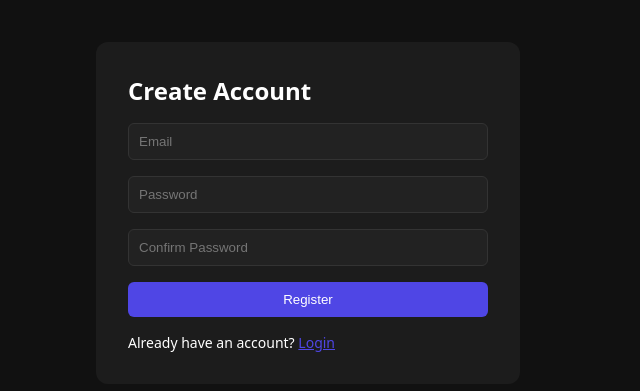
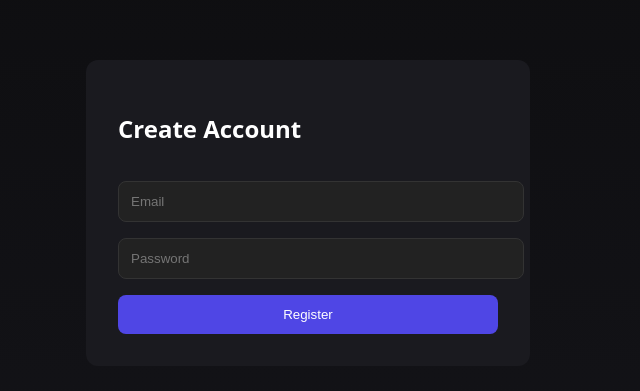
Before and after one commit to platodesignio/platosystem, a Next.js app: page /register in a window 1280 px wide. Shown: the part 187-578 px from the top of the page, without its empty margins (332-972 px from the left). Built offline with nearby package versions, Linux system fonts and the light colour scheme.

Commit message:
Update page.tsx

```diff
--- a/app/register/page.tsx
+++ b/app/register/page.tsx
@@ -3,168 +3,140 @@
 import { useState } from "react";
 import { useRouter } from "next/navigation";
 
-export default function RegisterPage() {
+export default function Register() {
   const router = useRouter();
 
-  const [email, setEmail] = useState("");
-  const [password, setPassword] = useState("");
-  const [confirm, setConfirm] = useState("");
+  const [email, setEmail] =
+    useState("");
+  const [password, setPassword] =
+    useState("");
+  const [error, setError] =
+    useState<string | null>(null);
+  const [loading, setLoading] =
+    useState(false);
 
-  const [loading, setLoading] = useState(false);
-  const [error, setError] = useState<string | null>(null);
-
-  async function handleSubmit(e: React.FormEvent) {
+  async function handleSubmit(
+    e: React.FormEvent
+  ) {
     e.preventDefault();
-
+    setLoading(true);
     setError(null);
 
-    if (password !== confirm) {
-      setError("Passwords do not match");
-      return;
-    }
-
-    if (password.length < 6) {
-      setError("Password must be at least 6 characters");
-      return;
-    }
-
-    setLoading(true);
-
     try {
-      const res = await fetch("/api/auth/register", {
+      const res = await fetch(
+        "/api/auth/register",
+        {
           method: "POST",
           headers: {
-          "Content-Type": "application/json"
+            "Content-Type":
+              "application/json"
           },
           credentials: "include",
           body: JSON.stringify({
             email,
             password
           })
-      });
+        }
+      );
 
-      const data = await res.json();
+      const data =
+        await res.json();
 
-      if (!res.ok) {
-        throw new Error(data.error || "Registration failed");
-      }
+      if (!res.ok)
+        throw new Error(
+          data.error
+        );
 
-      // 登録成功 → ダッシュボードへ
       router.push("/dashboard");
       router.refresh();
     } catch (err: any) {
-      setError(err.message || "Unexpected error");
+      setError(err.message);
     } finally {
       setLoading(false);
     }
   }
 
   return (
-    <div
-      style={{
+    <div style={styles.center}>
+      <div style={styles.card}>
+        <h2>Create Account</h2>
+
+        <form onSubmit={handleSubmit}>
+          <input
+            required
+            type="email"
+            placeholder="Email"
+            style={styles.input}
+            value={email}
+            onChange={(e) =>
+              setEmail(e.target.value)
+            }
+          />
+
+          <input
+            required
+            type="password"
+            placeholder="Password"
+            style={styles.input}
+            value={password}
+            onChange={(e) =>
+              setPassword(e.target.value)
+            }
+          />
+
+          <button style={styles.primary}>
+            {loading
+              ? "Creating..."
+              : "Register"}
+          </button>
+
+          {error && (
+            <div style={styles.error}>
+              {error}
+            </div>
+          )}
+        </form>
+      </div>
+    </div>
+  );
+}
+
+const styles: any = {
+  center: {
     minHeight: "100vh",
     display: "flex",
     justifyContent: "center",
-        alignItems: "center",
-        background: "#111",
-        color: "#fff"
-      }}
-    >
-      <form
-        onSubmit={handleSubmit}
-        style={{
-          width: 360,
+    alignItems: "center"
+  },
+  card: {
+    width: 380,
     padding: 32,
+    background: "#1a1a1f",
     borderRadius: 12,
-          background: "#1c1c1c",
     display: "flex",
     flexDirection: "column",
     gap: 16
-        }}
-      >
-        <h2 style={{ margin: 0 }}>Create Account</h2>
-
-        <input
-          type="email"
-          placeholder="Email"
-          required
-          value={email}
-          onChange={(e) => setEmail(e.target.value)}
-          style={{
-            padding: 10,
-            borderRadius: 6,
+  },
+  input: {
+    width: "100%",
+    padding: 12,
+    marginBottom: 16,
+    borderRadius: 8,
     border: "1px solid #333",
     background: "#222",
     color: "#fff"
-          }}
-        />
-
-        <input
-          type="password"
-          placeholder="Password"
-          required
-          value={password}
-          onChange={(e) => setPassword(e.target.value)}
-          style={{
-            padding: 10,
-            borderRadius: 6,
-            border: "1px solid #333",
-            background: "#222",
-            color: "#fff"
-          }}
-        />
-
-        <input
-          type="password"
-          placeholder="Confirm Password"
-          required
-          value={confirm}
-          onChange={(e) => setConfirm(e.target.value)}
-          style={{
-            padding: 10,
-            borderRadius: 6,
-            border: "1px solid #333",
-            background: "#222",
-            color: "#fff"
-          }}
-        />
-
-        <button
-          type="submit"
-          disabled={loading}
-          style={{
-            padding: 10,
-            borderRadius: 6,
+  },
+  primary: {
+    width: "100%",
+    padding: 12,
+    background: "#4f46e5",
     border: "none",
-            background: "#4f46e5",
+    borderRadius: 8,
     color: "#fff",
     cursor: "pointer"
-          }}
-        >
-          {loading ? "Creating..." : "Register"}
-        </button>
-
-        {error && (
-          <div
-            style={{
-              color: "#ff4d4f",
-              fontSize: 14
-            }}
-          >
-            {error}
-          </div>
-        )}
-
-        <div style={{ fontSize: 14 }}>
-          Already have an account?{" "}
-          <a
-            href="/login"
-            style={{ color: "#4f46e5" }}
-          >
-            Login
-          </a>
-        </div>
-      </form>
-    </div>
-  );
+  },
+  error: {
+    marginTop: 10,
+    color: "#ff4d4f"
   }
+};
```
Lines whose indentation alone changed are shown as unchanged.
